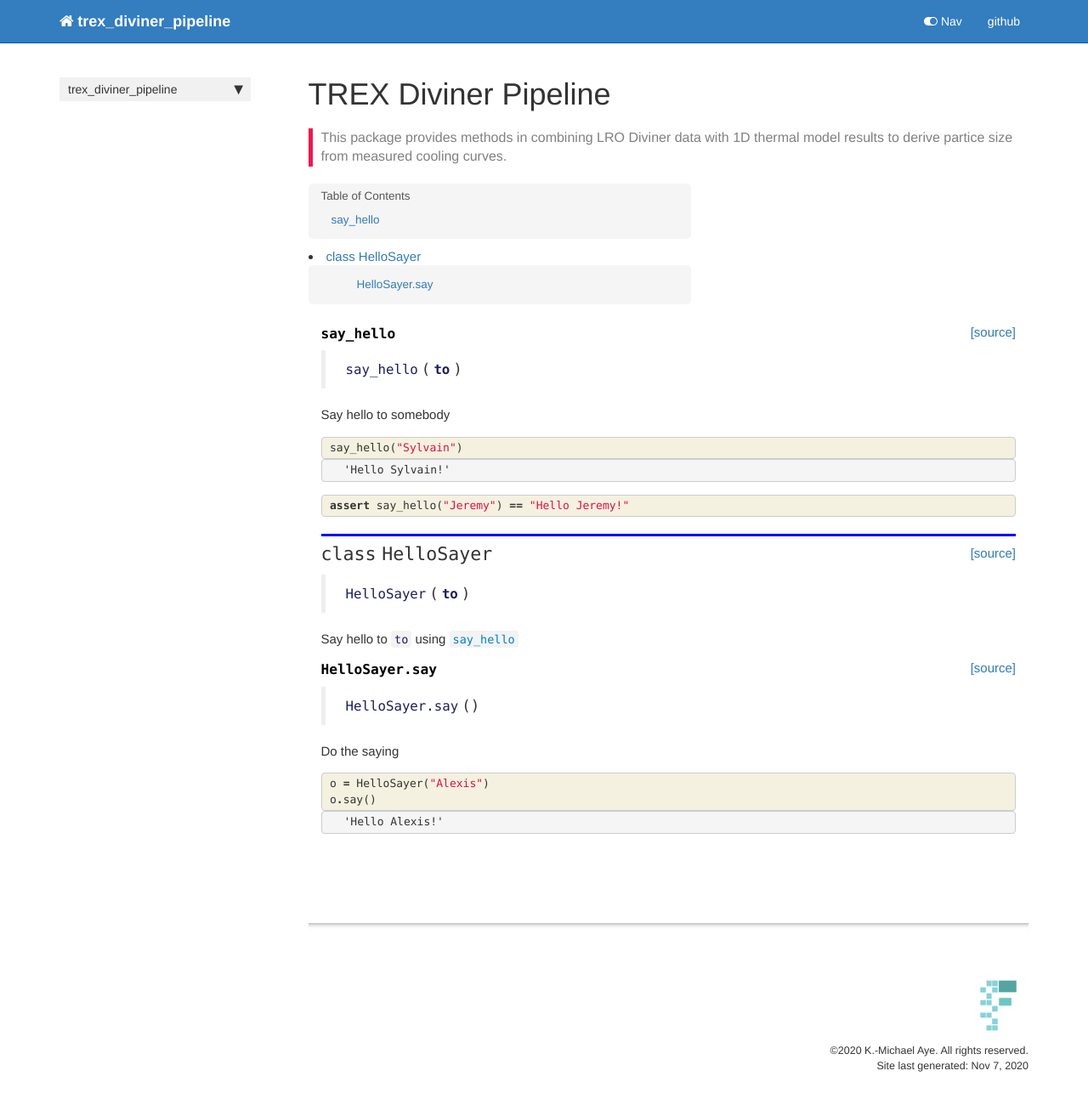
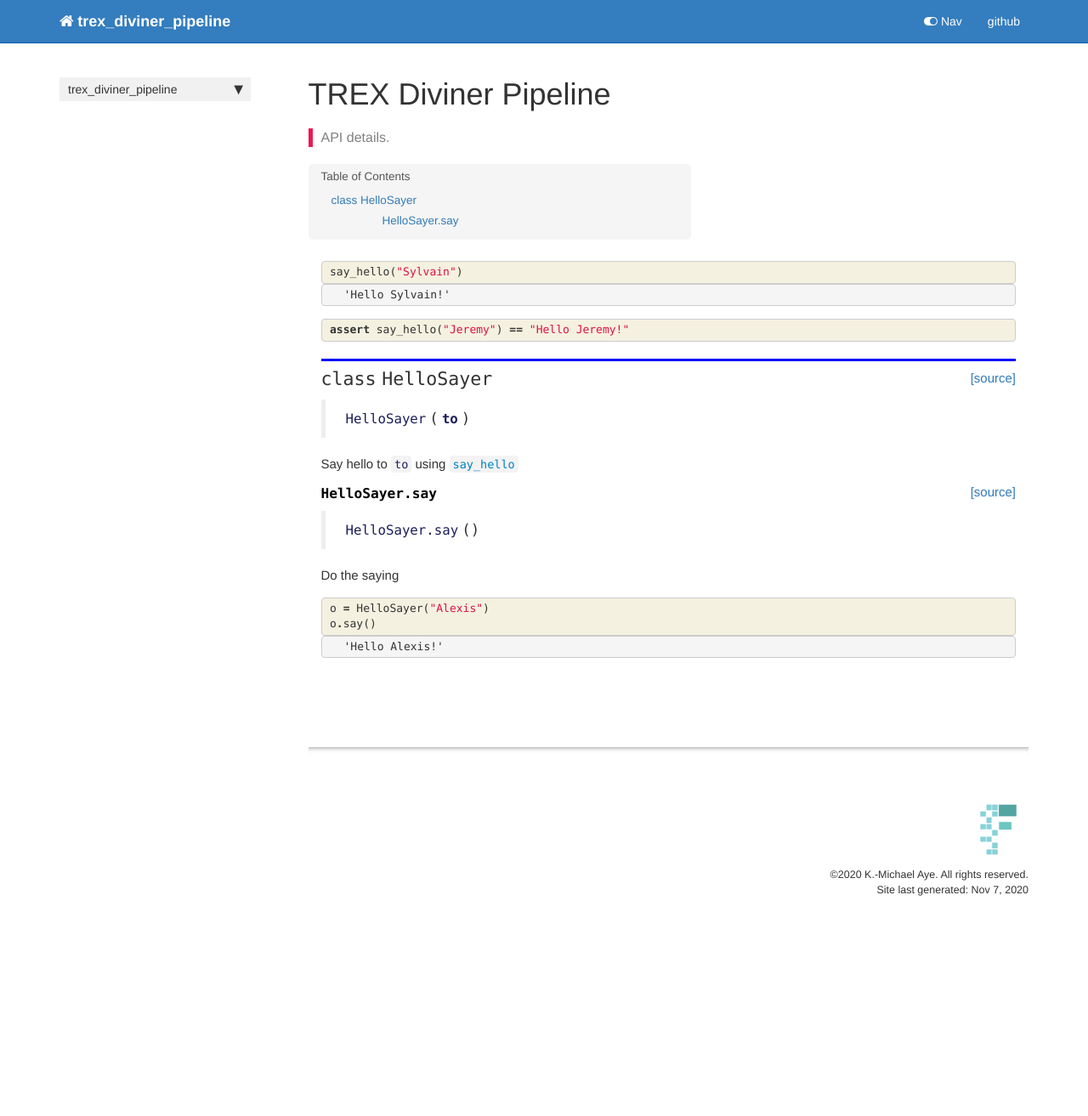
Before and after one commit to MrZombie69232/trex_diviner_pipeline, a Jekyll site: the page built from docs/core.html, in a window 1280 px wide. Shown: the whole page at 85% size. Built offline with Jekyll 4.4.1, drawn with Linux system fonts in a browser that asks for light colours; nearby versions of some CDN libraries; comment, search, counter and statistics services are not loaded; after the commit the page ends 1107 px from its top, so only the background shows below that.

Commit message:
improve docstring

```diff
--- a/docs/core.html
+++ b/docs/core.html
@@ -6,8 +6,8 @@ title: TREX Diviner Pipeline
 keywords: fastai
 sidebar: home_sidebar
 
-summary: "This package provides methods in combining LRO Diviner data with 1D thermal model results to derive partice size from measured cooling curves."
-description: "This package provides methods in combining LRO Diviner data with 1D thermal model results to derive partice size from measured cooling curves."
+summary: "API details."
+description: "API details."
 nb_path: "00_core.ipynb"
 ---
 <!--
@@ -25,31 +25,6 @@ nb_path: "00_core.ipynb"
     {% raw %}
 
 <div class="cell border-box-sizing code_cell rendered">
-
-</div>
-    {% endraw %}
-
-    {% raw %}
-
-<div class="cell border-box-sizing code_cell rendered">
-
-<div class="output_wrapper">
-<div class="output">
-
-<div class="output_area">
-
-
-<div class="output_markdown rendered_html output_subarea ">
-<h4 id="say_hello" class="doc_header"><code>say_hello</code><a href="https://github.com/michaelaye/trex_diviner_pipeline/tree/master/trex_diviner_pipeline/core.py#L6" class="source_link" style="float:right">[source]</a></h4><blockquote><p><code>say_hello</code>(<strong><code>to</code></strong>)</p>
-</blockquote>
-<p>Say hello to somebody</p>
-
-</div>
-
-</div>
-
-</div>
-</div>
 
 </div>
     {% endraw %}
```
Also changed, not shown: 2 other files.
